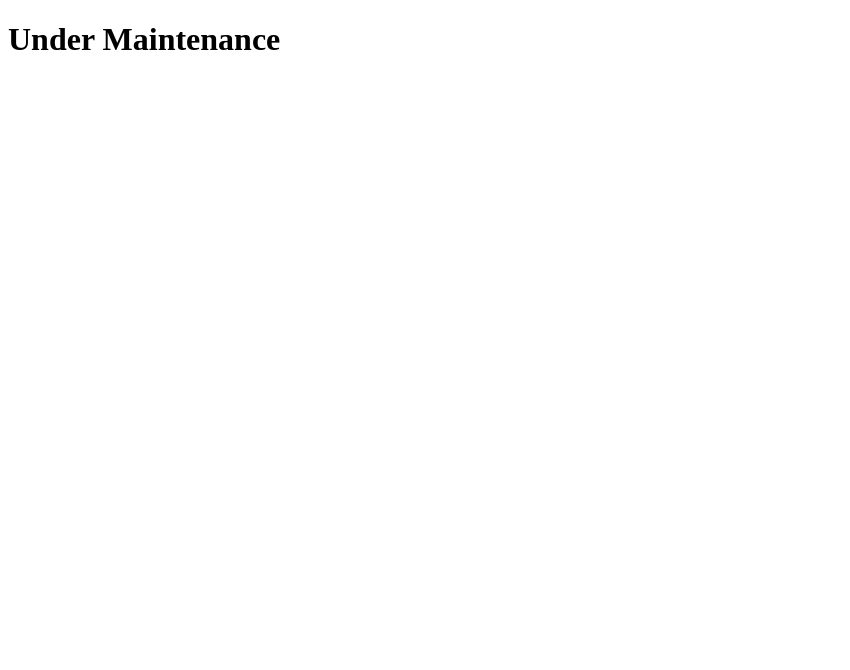
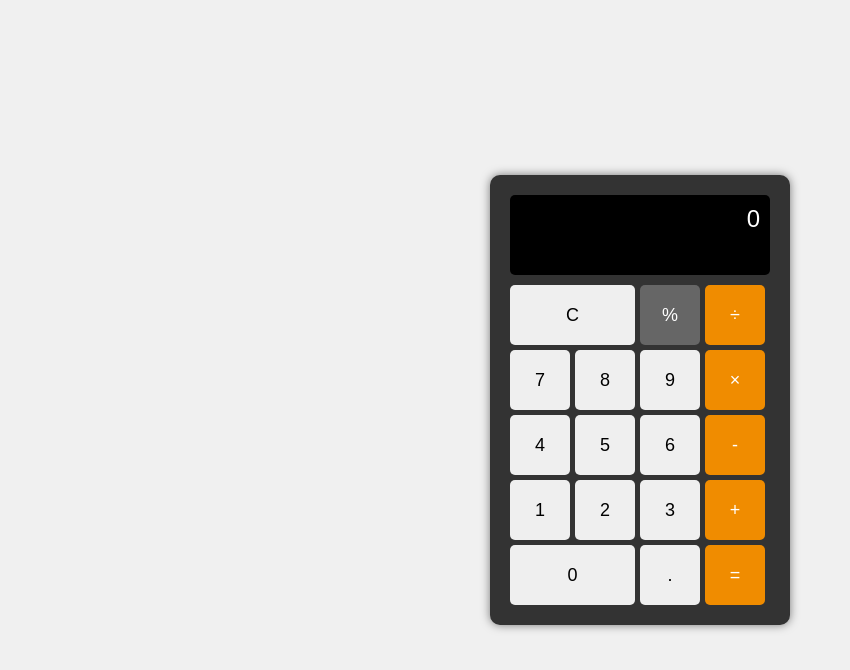
Before and after one commit to BhavinPadiya/calculator, a plain HTML site: page index.html in a window 1280 px wide. Shown: the whole page, without its empty margins (0-850 px from the left). Drawn offline with Linux system fonts and the light colour scheme.

Commit message:
Added html, css and js

```diff
--- a/index.html
+++ b/index.html
@@ -1,5 +1,6 @@
 <!DOCTYPE html>
 <html lang="en">
+
 <head>
     <meta charset="UTF-8">
     <meta name="viewport" content="width=device-width, initial-scale=1.0">
@@ -7,7 +8,31 @@
     <link rel="stylesheet" href="style.css">
     <script src="main.js" defer></script>
 </head>
+
 <body>
-    <h1>Under Maintenance</h1>
+    <div class="calculator">
+        <div class="display">0</div>
+        <div class="buttons">
+            <button class="gray_c">C</button>
+            <button class="gray_mod">%</button>
+            <button class="orange">÷</button>
+            <button>7</button>
+            <button>8</button>
+            <button>9</button>
+            <button class="orange">×</button>
+            <button>4</button>
+            <button>5</button>
+            <button>6</button>
+            <button class="orange">-</button>
+            <button>1</button>
+            <button>2</button>
+            <button>3</button>
+            <button class="orange">+</button>
+            <button class="zero">0</button>
+            <button>.</button>
+            <button class="orange">=</button>
+        </div>
+    </div>
 </body>
+
 </html>
--- a/main.js
+++ b/main.js
@@ -40,3 +40,15 @@ function operate(number1, number2, operator) {
 
     return;
 }
+
+function display() {
+    let dis = document.getElementsByClassName("display")[0];
+    const buttons = document.querySelectorAll("button");
+    const btnNum = ['1', '2', '3', '4', '5', '6', '7', '8', '9', '0'];
+
+    buttons.forEach(button => {
+        button.addEventListener("click", () => {
+
+        });
+    });
+}
--- a/style.css
+++ b/style.css
@@ -0,0 +1,63 @@
+body {
+    display: flex;
+    justify-content: center;
+    align-items: center;
+    height: 100vh;
+    margin: 0;
+    background-color: #f0f0f0;
+    font-family: Arial, sans-serif;
+}
+
+.calculator {
+    background-color: #333;
+    padding: 20px;
+    border-radius: 10px;
+    box-shadow: 0 0 10px rgba(0, 0, 0, 0.5);
+}
+
+.display {
+    width: 240px;
+    height: 60px;
+    background-color: #000;
+    color: #fff;
+    text-align: right;
+    padding: 10px;
+    font-size: 24px;
+    margin-bottom: 10px;
+    border-radius: 5px;
+}
+
+.buttons {
+    display: grid;
+    grid-template-columns: repeat(4, 60px);
+    gap: 5px;
+}
+
+button {
+    width: 60px;
+    height: 60px;
+    font-size: 18px;
+    border: none;
+    border-radius: 5px;
+    cursor: pointer;
+}
+
+.gray_c{
+    grid-column: span 2;
+    width: 125px;
+}
+
+.gray_mod{
+    background-color: #666;
+    color: #fff;
+}
+
+.orange {
+    background-color: #f08c00;
+    color: #fff;
+}
+
+.zero {
+    grid-column: span 2;
+    width: 125px;
+}
```
